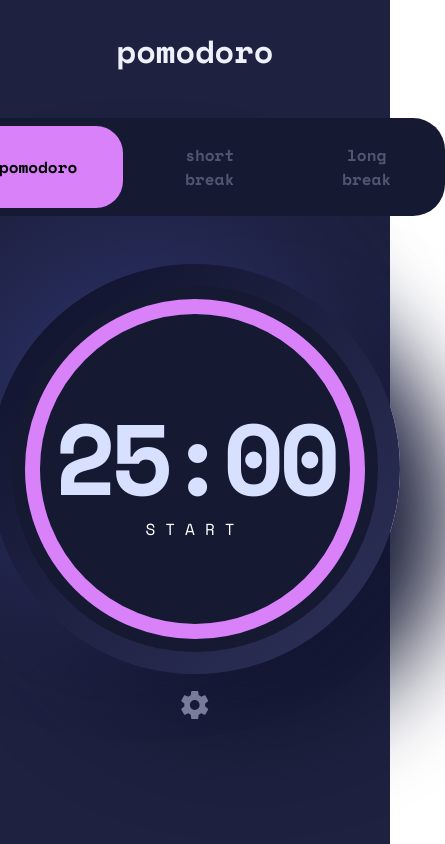
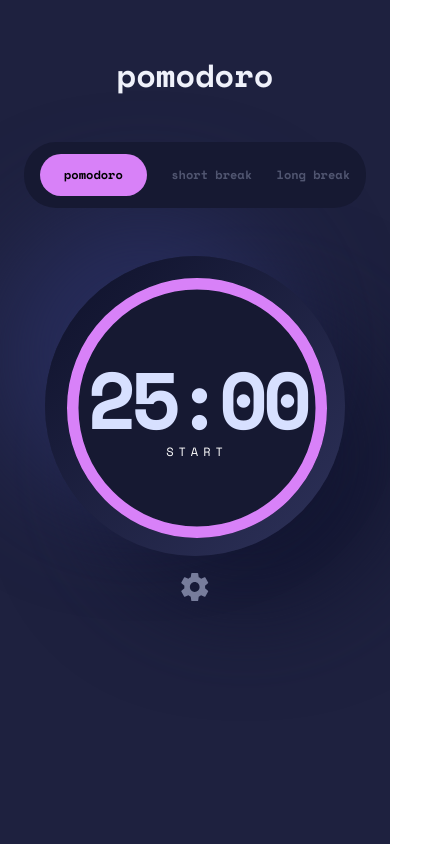
Before and after one commit to Fanushhh/pomodoro-app, a React (Vite) app: page / in a window 390 px wide. Shown: the whole page, 445 px wide, since content can reach past the window. Built offline with nearby package versions, Linux system fonts and the light colour scheme.

Commit message:
feat: added mobile responsiveness

```diff
--- a/src/App.css
+++ b/src/App.css
@@ -5,6 +5,7 @@
     justify-content: flex-start;
     align-items: center;
     background-color: var(--dark-blue);
+    padding:24px;
 }
 .main-container > h1{
     color: var(--white-gray);
@@ -35,6 +36,22 @@
     background-color:var(--color-primary);
     opacity: 1;
     color:black;
+}
+
+@media (max-width:600px){
+    .navbar{
+        justify-content:space-between;
+        width: 100%;
+        padding: 12px 16px;
+    }
+    .navbar button{
+        font-size:12px;
+        line-height: 14px;
+        padding:0;
+    }
+    .navbar button.active{
+        padding:14px 24px;
+    }
 }
 
 /* Circle styling */
@@ -110,3 +127,26 @@
   .settings-button > button > svg> path:hover{
     fill:var(--white);
   }
+
+  @media (max-width:600px){
+    .main-circle{
+        width: 300px;
+        height: 300px;
+    }
+    .inner-circle{
+        width: 260px;
+        height: 260px;
+    }
+    .colored-circle button{
+        font-size: 12px;
+        letter-spacing: 5px;
+    }
+    .circular-progress-bar{
+        top:auto;
+        left:auto;
+    }
+    .timer{
+        font-size: 80px;
+        line-height: 88px;
+    }
+  }
```
